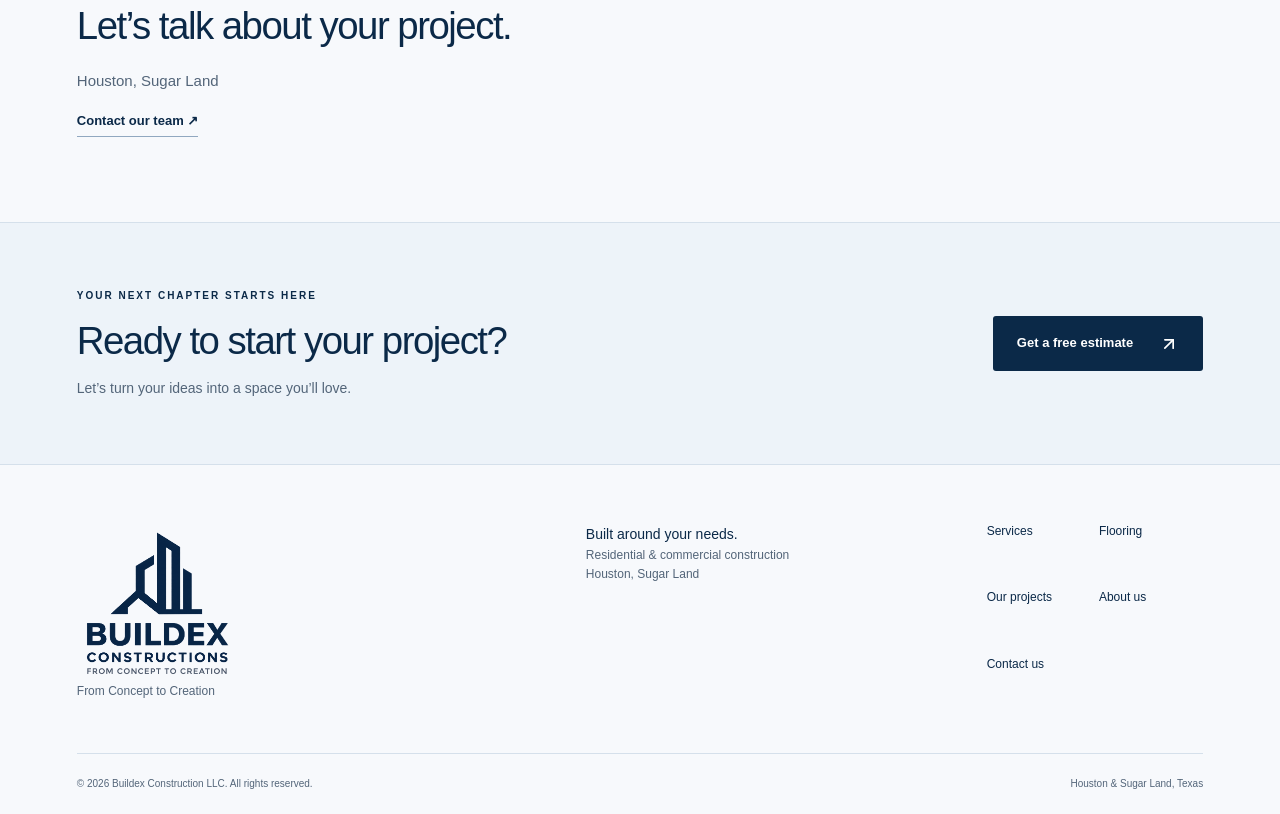
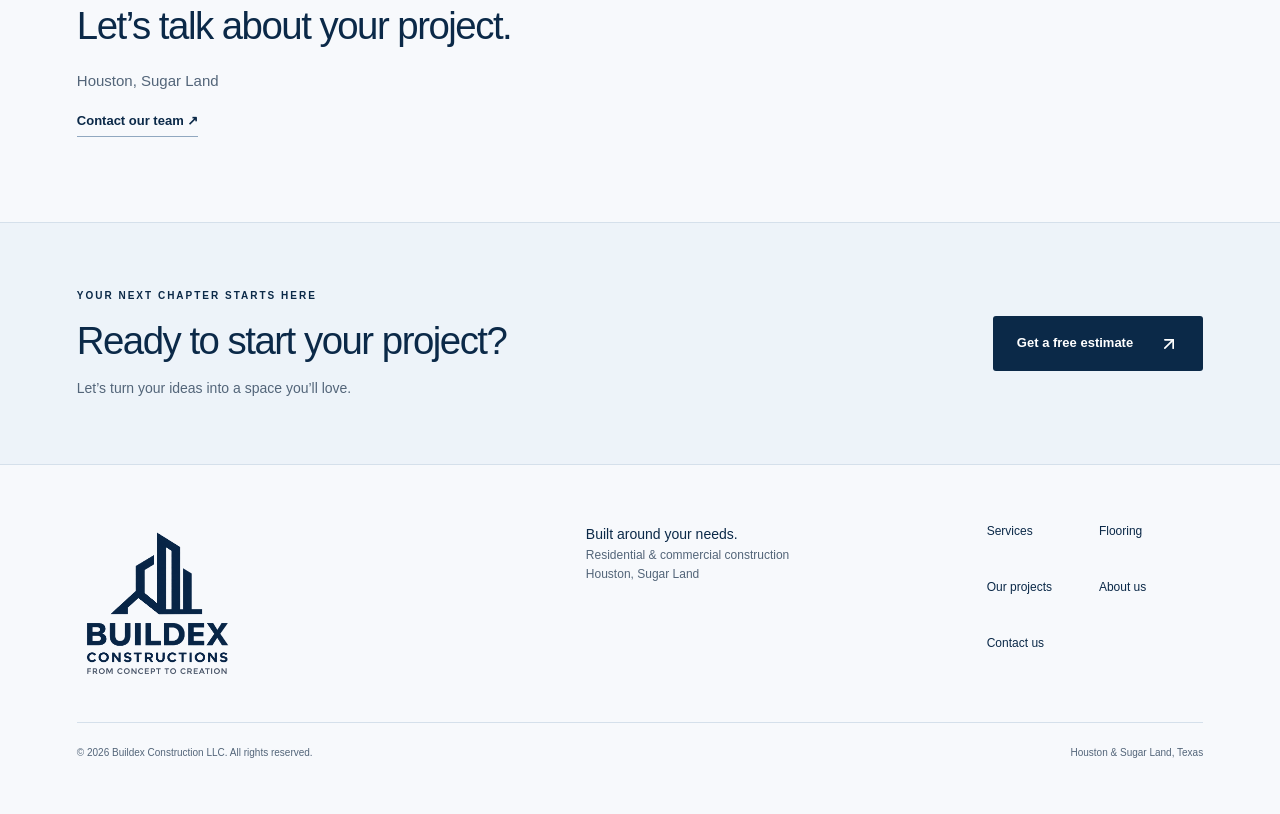
Before and after one commit to joydivinetech-bot/buildex-website, a website: page public/about.html in a window 1280 px wide. Shown: the part 1388-2202 px from the top of the page. After the commit the page ends 2171 px from the top, so only its background shows below. Drawn offline with Linux system fonts and the light colour scheme.

Commit message:
Remove duplicate footer tagline

```diff
--- a/public/about.html
+++ b/public/about.html
@@ -74,7 +74,7 @@
 <footer class="footer wrap">
 <div>
 <a href="index.html" class="brand" aria-label="Buildex Construction home"><img class="brand-logo" src="buildex-logo.png" alt="Buildex Constructions — From Concept to Creation" width="160" height="160" decoding="async"></a>
-<p>From Concept to Creation</p>
+
 </div>
 <div>
 <strong>Built around your needs.</strong>
--- a/public/contact.html
+++ b/public/contact.html
@@ -173,7 +173,7 @@
 <footer class="footer wrap">
 <div>
 <a href="index.html" class="brand" aria-label="Buildex Construction home"><img class="brand-logo" src="buildex-logo.png" alt="Buildex Constructions — From Concept to Creation" width="160" height="160" decoding="async"></a>
-<p>From Concept to Creation</p>
+
 </div>
 <div>
 <strong>Built around your needs.</strong>
--- a/public/estimate.html
+++ b/public/estimate.html
@@ -167,7 +167,7 @@
 <footer class="footer wrap">
 <div>
 <a href="index.html" class="brand" aria-label="Buildex Construction home"><img class="brand-logo" src="buildex-logo.png" alt="Buildex Constructions — From Concept to Creation" width="160" height="160" decoding="async"></a>
-<p>From Concept to Creation</p>
+
 </div>
 <div>
 <strong>Built around your needs.</strong>
--- a/public/flooring.html
+++ b/public/flooring.html
@@ -203,7 +203,7 @@
 <footer class="footer wrap">
 <div>
 <a href="index.html" class="brand" aria-label="Buildex Construction home"><img class="brand-logo" src="buildex-logo.png" alt="Buildex Constructions — From Concept to Creation" width="160" height="160" decoding="async"></a>
-<p>From Concept to Creation</p>
+
 </div>
 <div>
 <strong>Built around your needs.</strong>
--- a/public/index.html
+++ b/public/index.html
@@ -350,7 +350,7 @@
             <a href="index.html" class="brand" aria-label="Buildex Construction home"><img class="brand-logo"
                     src="buildex-logo.png" alt="Buildex Constructions — From Concept to Creation" width="160"
                     height="160" decoding="async"></a>
-            <p>From Concept to Creation</p>
+
         </div>
         <div>
             <strong>Built around your needs.</strong>
--- a/public/projects.html
+++ b/public/projects.html
@@ -69,7 +69,7 @@
 <footer class="footer wrap">
 <div>
 <a href="index.html" class="brand" aria-label="Buildex Construction home"><img class="brand-logo" src="buildex-logo.png" alt="Buildex Constructions — From Concept to Creation" width="160" height="160" decoding="async"></a>
-<p>From Concept to Creation</p>
+
 </div>
 <div>
 <strong>Built around your needs.</strong>
--- a/public/services.html
+++ b/public/services.html
@@ -206,7 +206,7 @@
 <footer class="footer wrap">
 <div>
 <a href="index.html" class="brand" aria-label="Buildex Construction home"><img class="brand-logo" src="buildex-logo.png" alt="Buildex Constructions — From Concept to Creation" width="160" height="160" decoding="async"></a>
-<p>From Concept to Creation</p>
+
 </div>
 <div>
 <strong>Built around your needs.</strong>
```
